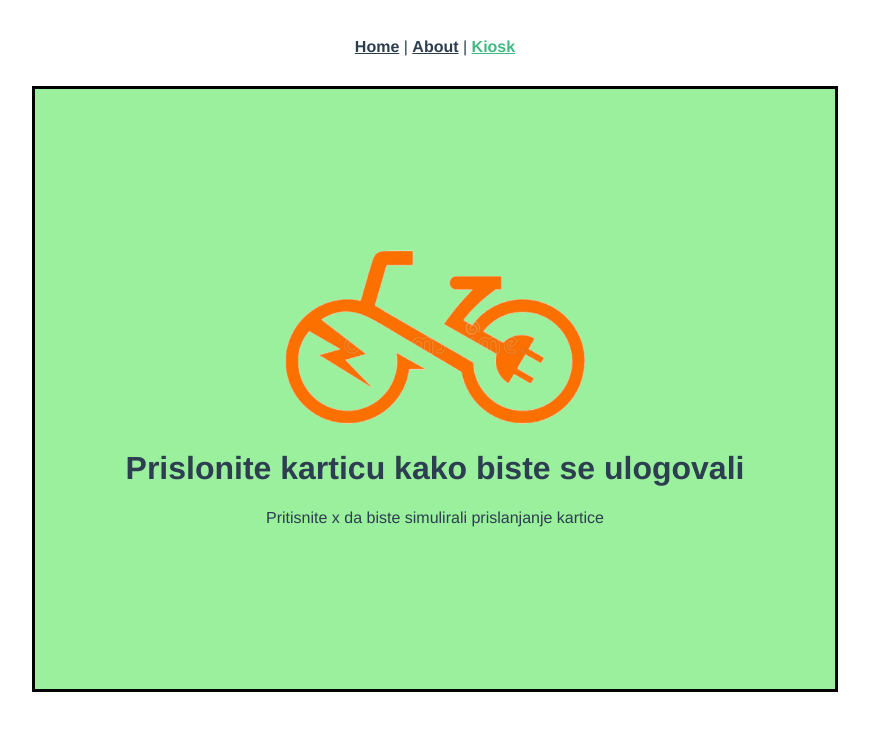
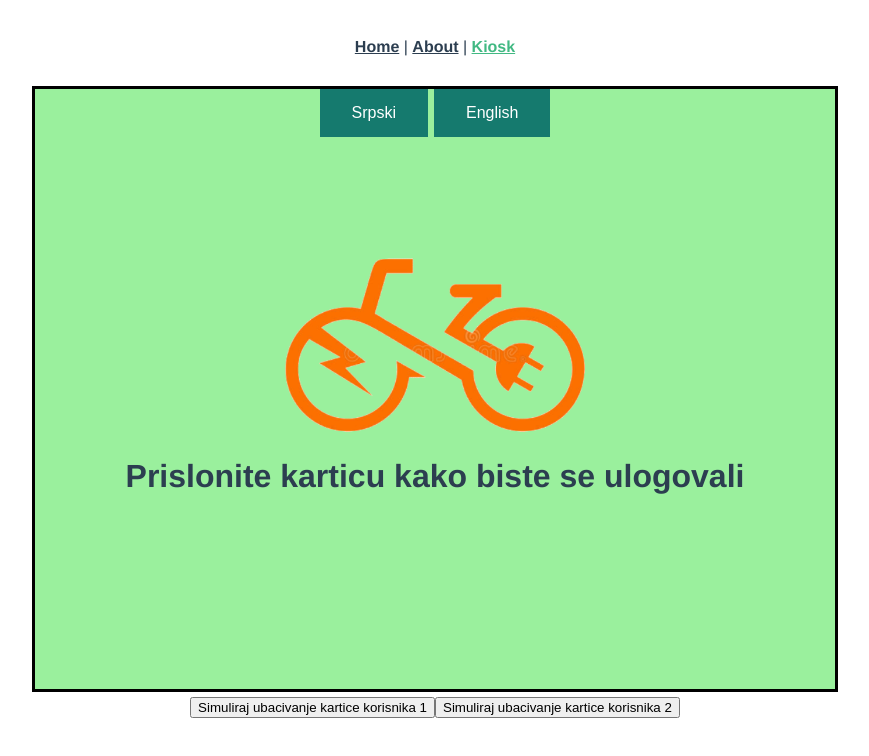
Before and after one commit to ViktorKatz/EBikeRentalKioskPrototype, a Vue app: page /#/kiosk in a window 1280 px wide. Shown: the top 756 px of the page, without its empty margins (205-1074 px from the left). Built offline with nearby package versions, Linux system fonts and the light colour scheme.

Commit message:
Gotovo logovanje i i18n

```diff
--- a/src/main.js
+++ b/src/main.js
@@ -2,9 +2,12 @@ import Vue from 'vue'
 import App from './App.vue'
 import router from './router'
 
+import i18n from '@/plugins/i18n.js'
+
 Vue.config.productionTip = false
 
 new Vue({
-  router,
-  render: h => h(App)
+    router,
+    i18n,
+    render: h => h(App)
 }).$mount('#app')
--- /dev/null
+++ b/src/plugins/i18n.js
@@ -0,0 +1,22 @@
+import Vue from 'vue';
+import VueI18n from 'vue-i18n';
+
+Vue.use(VueI18n);
+
+// We group this by a page or a component.
+const messages = {
+    'sr': {
+        cardToLogin: "Prislonite karticu kako biste se ulogovali",
+    },
+    'en': {
+
+    }
+};
+
+const i18n = new VueI18n({
+    locale: 'sr', // set locale
+    fallbackLocale: 'en', // set fallback locale
+    messages, // set locale messages
+});
+
+export default i18n;
--- a/src/views/Kiosk.vue
+++ b/src/views/Kiosk.vue
@@ -1,11 +1,31 @@
 <template>
-    <div class="kioskFrame">
-        <div class="center">
-            <img alt="Logo" class="logo" src="../assets/bikeLogo.png">
-            <h1>Prislonite karticu kako biste se ulogovali</h1>
-            <p>Pritisnite x da biste simulirali prislanjanje kartice</p>
+    <div class="kiosk">
+        <div class="kioskFrame">
+            <div id="WaitForLogin" v-if="mode=='WaitForLogin'">
+                <div class="header">
+                    <button @click="$i18n.locale='sr';" class="langButton">Srpski</button>
+                    <button @click="$i18n.locale='en';" class="langButton">English</button>
+                </div>
+                <div class="center">
+                    <img alt="Logo" class="logo" src="../assets/bikeLogo.png">
+                    <h1>{{ $t('cardToLogin') }}</h1>
+                </div>
+            </div>
+            <div id="UserHome" v-if="mode=='UserHome'">
+                asd
+            </div>
+        </div>
+        <div class="kioskButtons" style="margin-top: 5px;">
+            <div v-if="mode=='WaitForLogin'">
+                <button @click="login(1);"> Simuliraj ubacivanje kartice korisnika 1 </button>
+                <button @click="login(2);"> Simuliraj ubacivanje kartice korisnika 2 </button>
+            </div>
+            <div v-else>
+                <button @click="logout();"> Simuliraj izvlacenje kartice </button>
+            </div>
         </div>
     </div>
+
 </template>
 
 <script>
@@ -14,13 +34,74 @@
         name: 'Kiosk',
         components: {
 
+        },
+        created() {
+            if (!localStorage.getItem('users')) {
+                localStorage.setItem('users', JSON.stringify(this.users));
+            }
+            if (!localStorage.getItem('stations')) {
+                localStorage.setItem('stations', JSON.stringify(this.stations));
+            }
+        },
+        methods: {
+            login(userId) {
+                let users = JSON.parse(localStorage.getItem('users'));
+                localStorage.setItem('loggedUserId', userId);
+                localStorage.setItem('loggedUserName', users[userId].name);
+                this.mode = 'UserHome';
+            },
+            logout() {
+                localStorage.removeItem('loggedUserId');
+                localStorage.removeItem('loggedUserName');
+                this.mode = 'WaitForLogin';
+            }
+        },
+        data: function () {
+            return {
+                mode: "WaitForLogin",
+                users: [
+                    {
+                        id: 0,
+                        name: "DummyUser",
+                        credit: 0,
+                    },
+                    {
+                        id: 1,
+                        name: "Petar Petrović",
+                        credit: 2400,
+                    },
+                    {
+                        id: 2,
+                        name: "Jovana Jovanović",
+                        credit: 200,
+                    },
+                ],
+                stations: {
+                    1: {
+                        name: 'Ada Ciganlija',
+                        freebikes: 7,
+                    },
+                    2: {
+                        name: 'Vukov Spomenik',
+                        freebikes: 0,
+                    },
+                    3: {
+                        name: 'Karaburma 1',
+                        freebikes: 13,
+                    }
+                }
+            }
         }
     }
 </script>
 
 <style>
+    div.header {
+        margin-top: 0px;
+    }
+
     .center {
-        margin-top:20%;
+        margin-top: 15%;
     }
 
     img.logo {
@@ -34,6 +115,25 @@
         border: 3px black solid;
         margin: auto;
         background-color: #9AF09D;
+        /* Disable text selection */
+        -webkit-touch-callout: none;
+        -webkit-user-select: none;
+        -khtml-user-select: none;
+        -moz-user-select: moz-none;
+        -ms-user-select: none;
+        user-select: none;
     }
 
+    .langButton {
+        background-color: #157A6E;
+        border: none;
+        color: white;
+        padding: 15px 32px;
+        text-align: center;
+        text-decoration: none;
+        display: inline-block;
+        font-size: 16px;
+        margin-left: 3px;
+        margin-right: 3px;
+    }
 </style>
```
Also changed, not shown: src/App.vue (line endings or trailing spaces).
